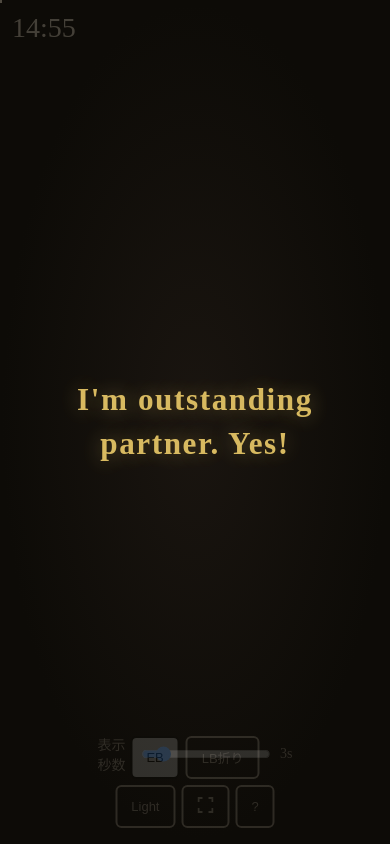
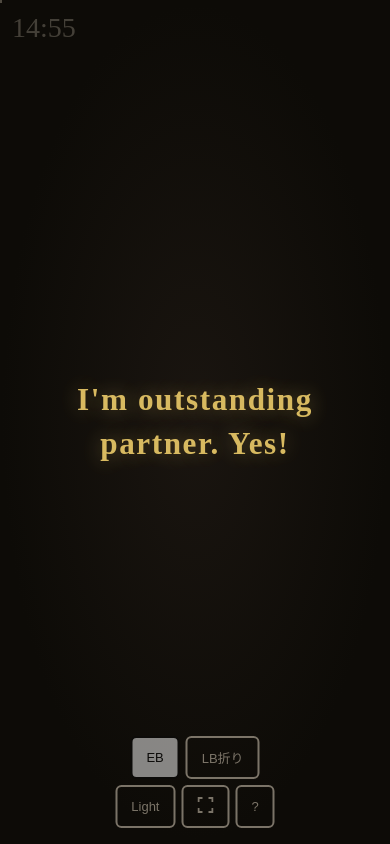
Before and after one commit to Knowledge-nudge/incantation-practice, a plain HTML site: page index.html in a window 390 px wide. Drawn offline with Linux system fonts and the light colour scheme.

Commit message:
Hide speed slider on mobile, increase button visibility
- Remove speed-control on narrow screens (tap to advance is primary)
- Increase controls opacity to 0.5 on mobile (no hover on touch)

Co-Authored-By: Claude Opus 4.6 <noreply@anthropic.com>

```diff
--- a/index.html
+++ b/index.html
@@ -363,6 +363,7 @@ body.light .help-content .formula { background: #f0f7f0; color: #006600; }
     justify-content: center;
     gap: 6px;
     max-width: 90vw;
+    opacity: 0.5;
   }
 
   .controls > span { display: none; }
@@ -374,11 +375,7 @@ body.light .help-content .formula { background: #f0f7f0; color: #006600; }
 
   .hint { display: none; }
 
-  .speed-control {
-    bottom: 70px;
-    right: 50%;
-    transform: translateX(50%);
-  }
+  .speed-control { display: none; }
 
   .lb-label {
     font-size: 12px;
```
